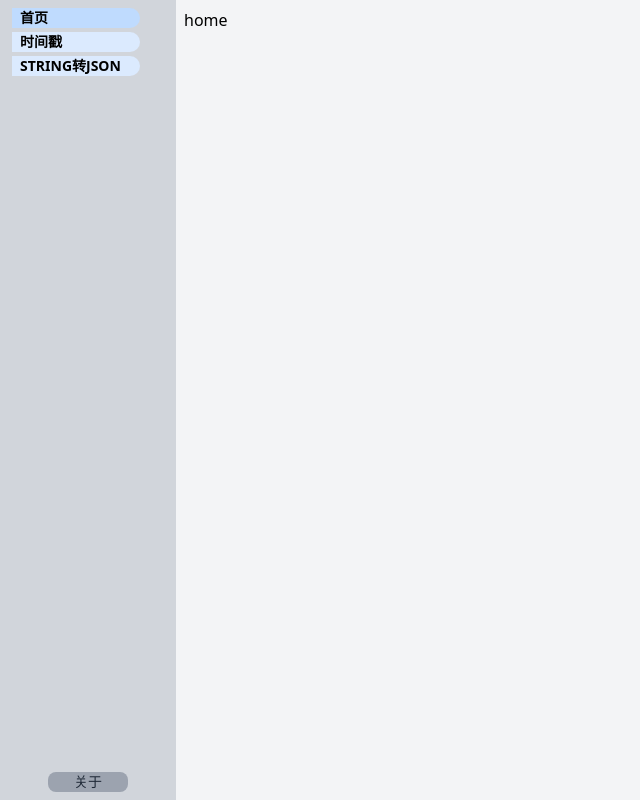
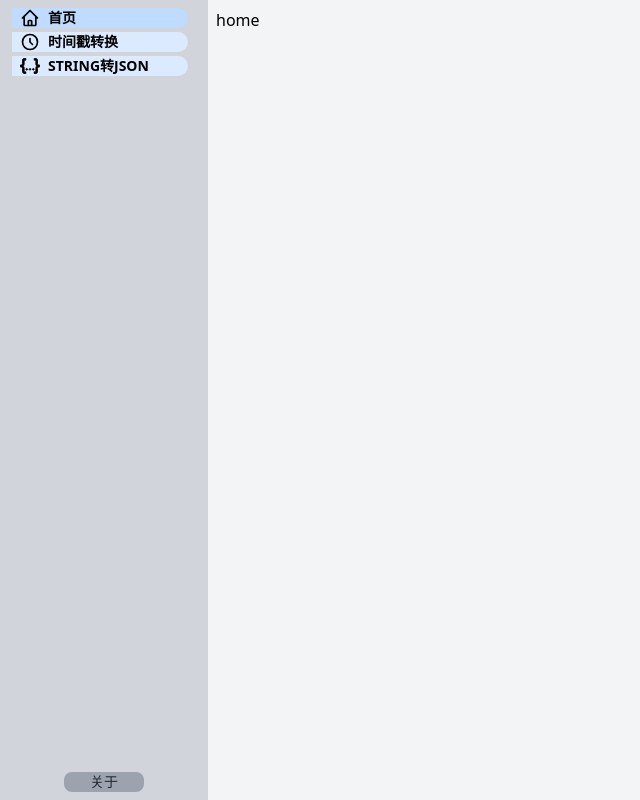
Before and after one commit to Bear-V/bear-tools, a React (Vite) app: page /home in a window 1280 px wide. Shown: the whole page, without its empty margins (0-640 px from the left). Built offline with nearby package versions, Linux system fonts and the light colour scheme.

Commit message:
feature: 添加导航栏svg

```diff
--- a/src/component/Sidebar/index.jsx
+++ b/src/component/Sidebar/index.jsx
@@ -9,17 +9,32 @@ function GlobalSidebar() {
     {
       name: '首页',
       path: '/home',
-      activeIndex: true
+      activeIndex: true,
+      img: <svg className="w-5 h-5" fill="none" stroke="currentColor" viewBox="0 0 24 24"
+                xmlns="http://www.w3.org/2000/svg">
+        <path stroke-linecap="round" stroke-linejoin="round" stroke-width="2"
+              d="M3 12l2-2m0 0l7-7 7 7M5 10v10a1 1 0 001 1h3m10-11l2 2m-2-2v10a1 1 0 01-1 1h-3m-6 0a1 1 0 001-1v-4a1 1 0 011-1h2a1 1 0 011 1v4a1 1 0 001 1m-6 0h6"></path>
+      </svg>
     },
     {
-      name: '时间戳',
+      name: '时间戳转换',
       path: '/timestampTool',
-      activeIndex: false
+      activeIndex: false,
+      img: <svg className="w-5 h-5" fill="none" stroke="currentColor" viewBox="0 0 24 24"
+                xmlns="http://www.w3.org/2000/svg">
+        <path stroke-linecap="round" stroke-linejoin="round" stroke-width="2"
+              d="M12 8v4l3 3m6-3a9 9 0 11-18 0 9 9 0 0118 0z"></path>
+      </svg>
     },
     {
       name: 'STRING转JSON',
       path: '/jsonTool',
-      activeIndex: false
+      activeIndex: false,
+      img: <svg className="w-5 h-5 fill-current text-black" fill="none" stroke="currentColor" viewBox="0 0 24 24"
+                xmlns="http://www.w3.org/2000/svg">
+        <path
+          d="M5,3H7V5H5V10A2,2 0 0,1 3,12A2,2 0 0,1 5,14V19H7V21H5C3.93,20.73 3,20.1 3,19V15A2,2 0 0,0 1,13H0V11H1A2,2 0 0,0 3,9V5A2,2 0 0,1 5,3M19,3A2,2 0 0,1 21,5V9A2,2 0 0,0 23,11H24V13H23A2,2 0 0,0 21,15V19A2,2 0 0,1 19,21H17V19H19V14A2,2 0 0,1 21,12A2,2 0 0,1 19,10V5H17V3H19M12,15A1,1 0 0,1 13,16A1,1 0 0,1 12,17A1,1 0 0,1 11,16A1,1 0 0,1 12,15M8,15A1,1 0 0,1 9,16A1,1 0 0,1 8,17A1,1 0 0,1 7,16A1,1 0 0,1 8,15M16,15A1,1 0 0,1 17,16A1,1 0 0,1 16,17A1,1 0 0,1 15,16A1,1 0 0,1 16,15Z"/>
+      </svg>
     },
   ]
 
@@ -27,14 +42,14 @@ function GlobalSidebar() {
 
   return (
     <>
-      <div className="flex flex-col w-44 h-screen bg-gray-300">
+      <div className="flex flex-col w-52 h-screen bg-gray-300">
         <ul
           className="flex flex-col m-1 rounded-lg h-full
                     scrollbar-thin scrollbar-track-gray-300 scrollbar-thumb-gray-300
                     hover:scrollbar-thumb-gray-400"
         >
           {sidebarList.map((item, index) => {
-            let className = "select-none mx-2 mt-1 pl-2 w-32 text-left text-sm font-bold rounded-r-full " +
+            let className = "flex space-x-2 select-none mx-2 mt-1 pl-2 w-44 text-left text-sm font-bold rounded-r-full " +
               "bg-blue-100 cursor-pointer hover:bg-blue-200 hover:shadow-lg hover:text-white active:bg-blue-300"
             return <li
               className={item.activeIndex ? className + " bg-blue-200" : className}
@@ -47,7 +62,10 @@ function GlobalSidebar() {
                 setSidebarList(navList)
                 navigate(item.path)
               }}
-            >{item.name}</li>
+            >
+              {item.img ? item.img : ""}
+              <span> {item.name} </span>
+            </li>
           })}
         </ul>
         <div className="flex justify-center m-2">
```
